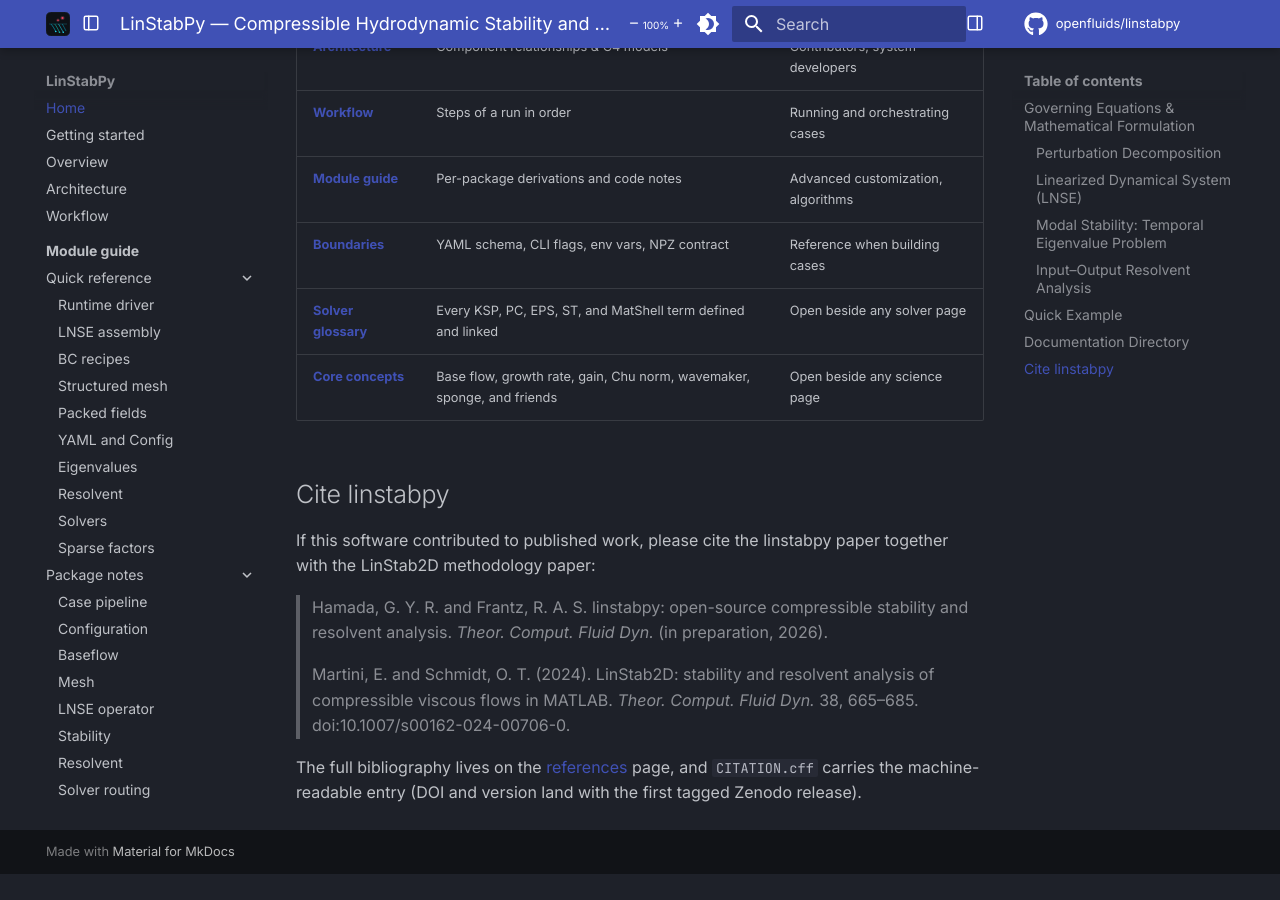
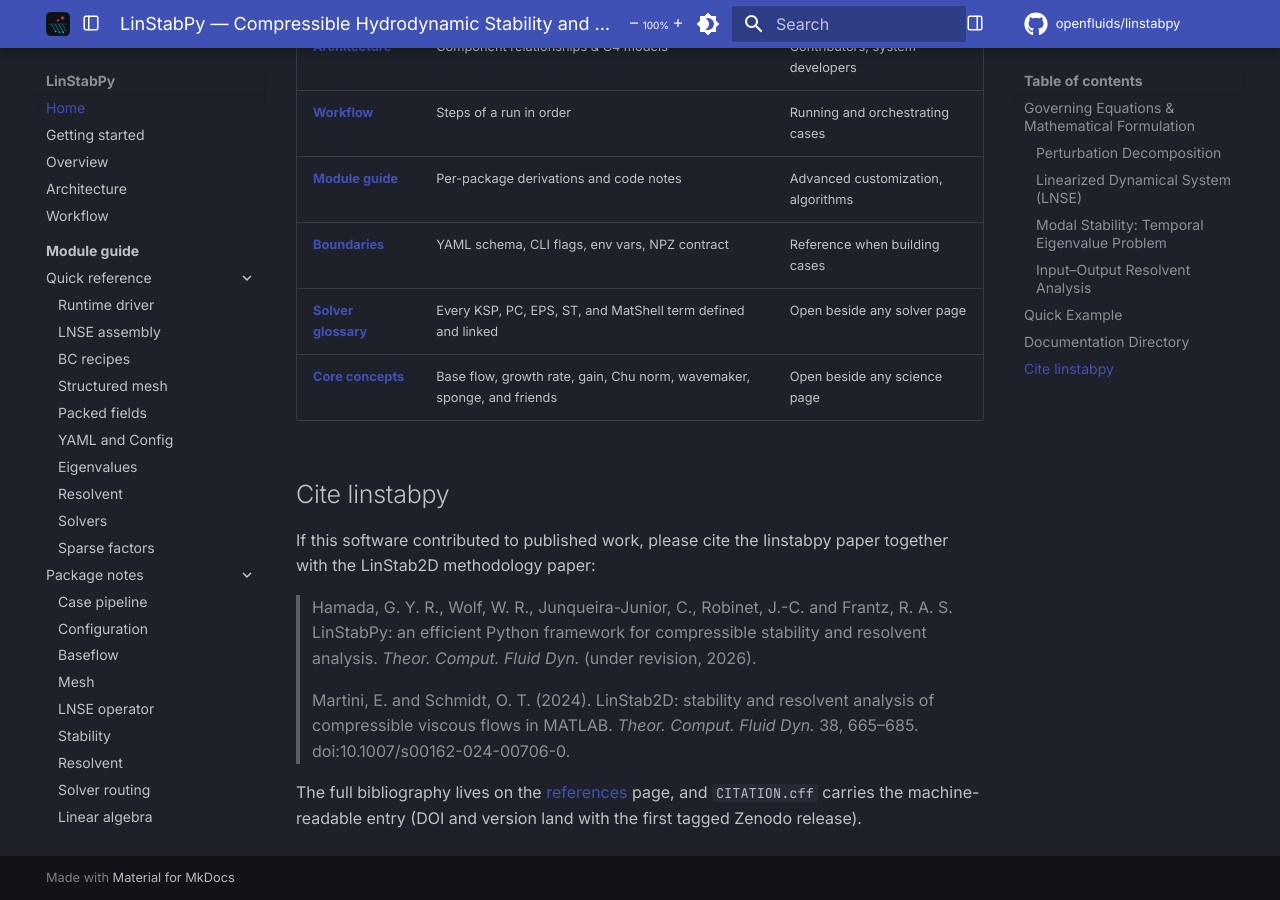
Before and after one commit to openfluids/linstabpy, an MkDocs documentation site: the page built from wiki/index.md, in a window 1280 px wide and 900 px high, scrolled down 4076 px. Built offline with MkDocs 1.6.1 and Material for MkDocs 9.7.7, drawn with Linux system fonts in a browser that asks for light colours; nearby versions of some CDN libraries; library files that are not in the unit come from our copies; plug-ins that fetch from the network failed and are left out; comment, search, counter and statistics services are not loaded; before the commit the page ends 4950 px from its top, so only the background shows below that.

Commit message:
Carry the five paper authors, the paper title and the institutions to main
CITATION.cff, pyproject.toml, NOTICE, the README and the wiki now name all
five authors of the TCFD paper in its order, its title, and its status
(under revision). NOTICE assigns the copyright to EPFL, UNICAMP and ENSAM,
as on the v1.1 branch, and keeps fd2 in the operator list. The classifier
is Production/Stable, and the documentation URL is the site the paper
cites. The provenance scanner bans the ENSAM host domain, not the name.

```diff
--- a/wiki/index.md
+++ b/wiki/index.md
@@ -177,7 +177,7 @@
 
 If this software contributed to published work, please cite the linstabpy paper together with the LinStab2D methodology paper:
 
-> Hamada, G. Y. R. and Frantz, R. A. S. linstabpy: open-source compressible stability and resolvent analysis. *Theor. Comput. Fluid Dyn.* (in preparation, 2026).
+> Hamada, G. Y. R., Wolf, W. R., Junqueira-Junior, C., Robinet, J.-C. and Frantz, R. A. S. LinStabPy: an efficient Python framework for compressible stability and resolvent analysis. *Theor. Comput. Fluid Dyn.* (under revision, 2026).
 
 > Martini, E. and Schmidt, O. T. (2024). LinStab2D: stability and resolvent analysis of compressible viscous flows in MATLAB. *Theor. Comput. Fluid Dyn.* 38, 665–685. doi:10.1007/s00162-024-00706-0.
 
```
Also changed, not shown: README.md (+3 -2 lines), pyproject.toml (+8 -3 lines), wiki/references.md (+1 -1 lines), 4 other files.
